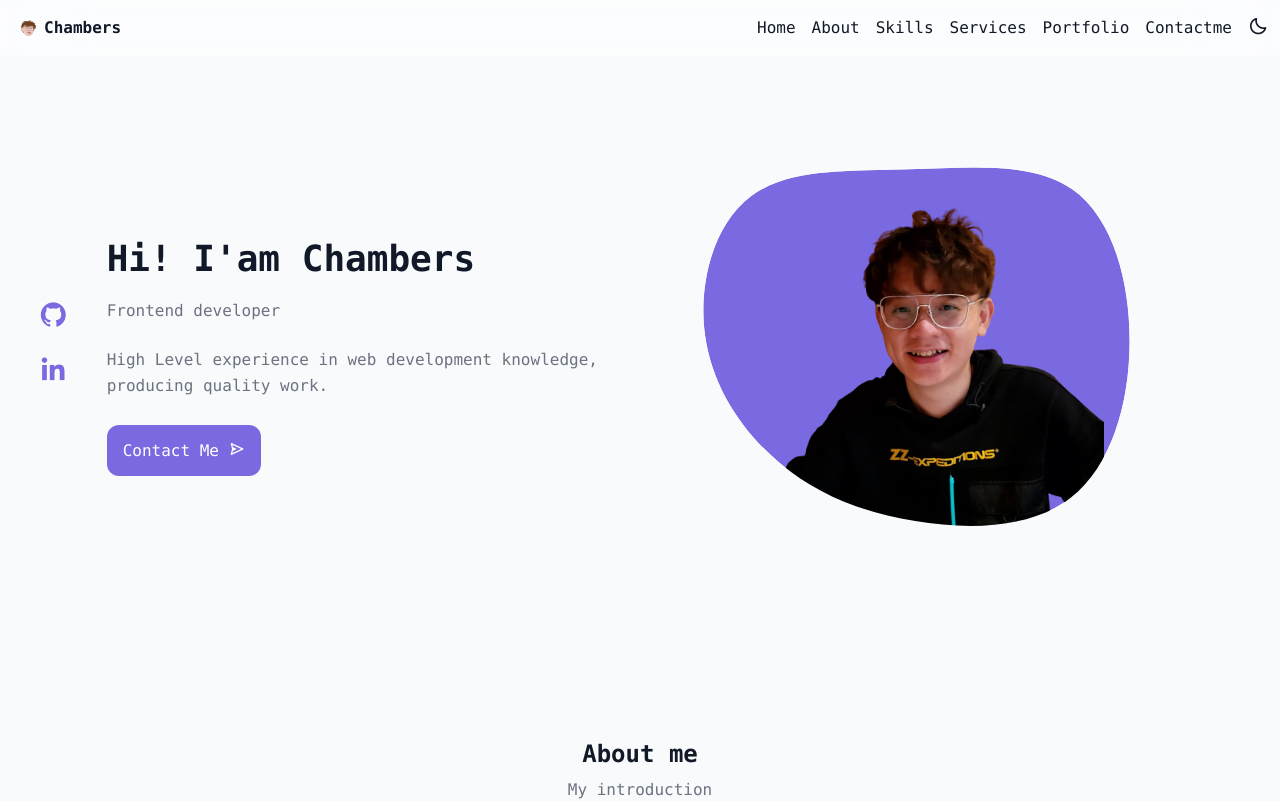
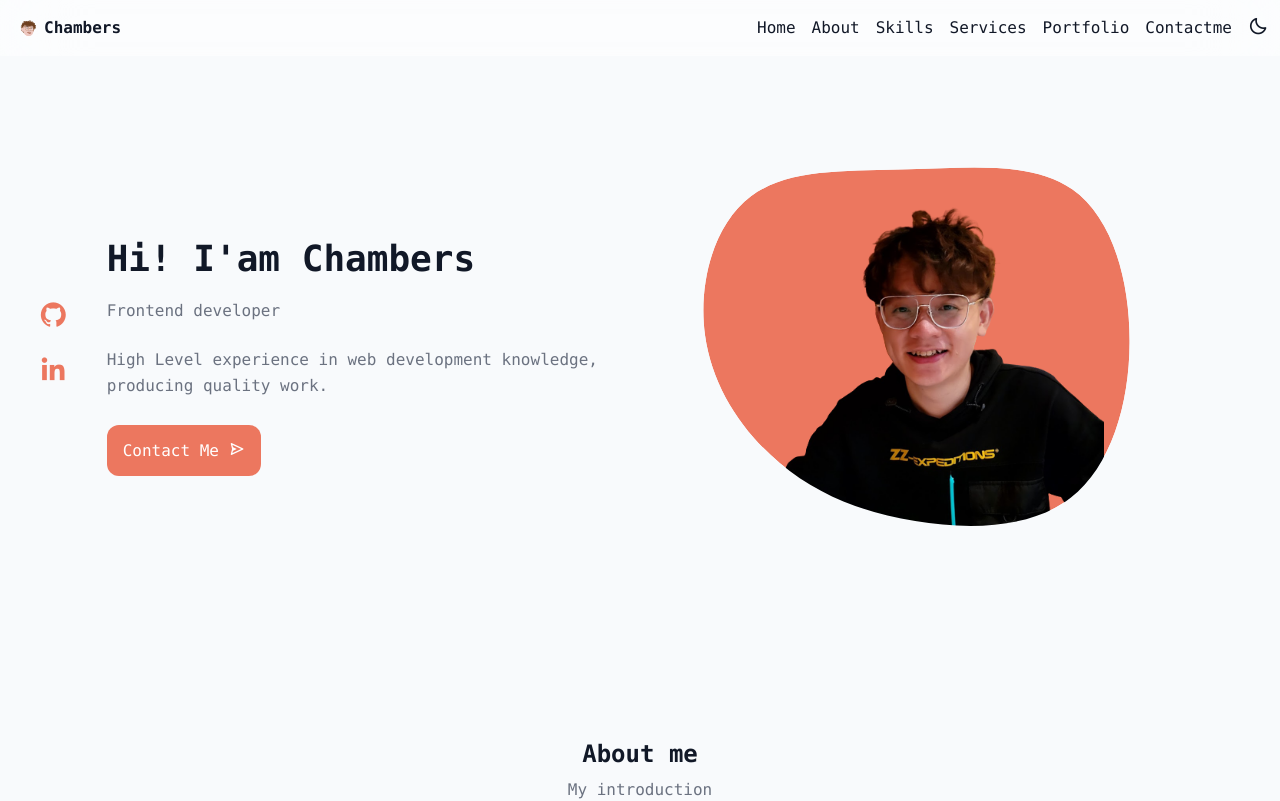
Before and after one commit to connectshark/nosegates, a Vue app: page / in a window 1280 px wide. Shown: the top 801 px of the page. Built offline with nearby package versions, Linux system fonts and the light colour scheme; the HTML template or start-up script is replaced by a standard one.

Commit message:
換主題色

```diff
--- a/src/index.css
+++ b/src/index.css
@@ -4,7 +4,8 @@
 
 @layer base {
   :root {
+    --color-orange: 236 119 95;
     --color-purple: 122 106 225;
-    --color-primary: var(--color-purple);
+    --color-primary: var(--color-orange);
   }
 }
```
